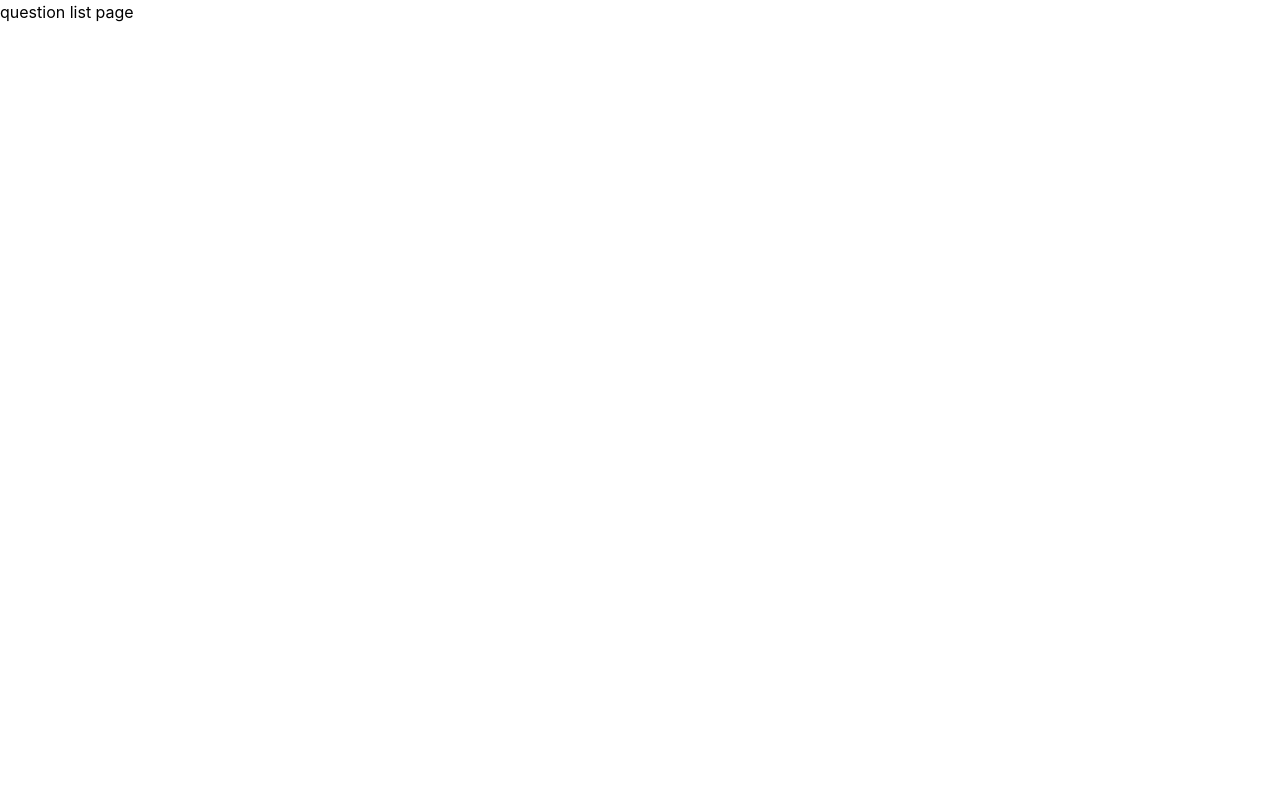
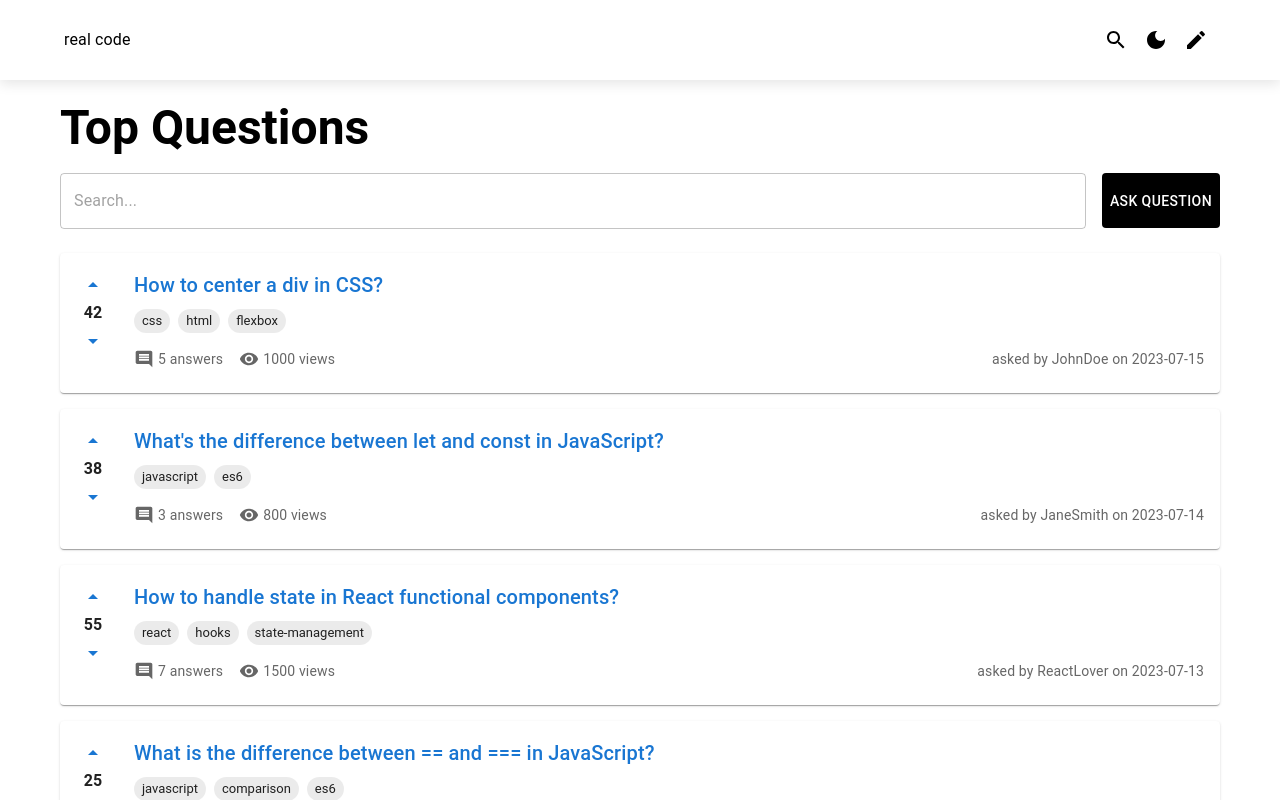
Before and after one commit to minkwan-1/react-nest, a React (Vite) app in the folder client/: page /question in a window 1280 px wide. Shown: the top 800 px of the page. Built offline with nearby package versions, Linux system fonts and the light colour scheme.

Commit message:
question list page mock-up

```diff
--- /dev/null
+++ b/client/src/components/question/QuestionCard.tsx
@@ -0,0 +1,107 @@
+import { useState } from "react";
+import {
+  Card,
+  CardContent,
+  Box,
+  Button,
+  Typography,
+  Chip,
+  Stack,
+} from "@mui/material";
+import {
+  ArrowDropUp,
+  ArrowDropDown,
+  Visibility,
+  Comment,
+} from "@mui/icons-material";
+import { useNavigate } from "react-router-dom";
+
+interface QuestionCardProps {
+  id: number;
+  title: string;
+  votes: number;
+  answers: number;
+  views: number;
+  tags: string[];
+  askedBy: string;
+  askedAt: string;
+}
+
+export function QuestionCard({
+  id,
+  title,
+  votes,
+  answers,
+  views,
+  tags,
+  askedBy,
+  askedAt,
+}: QuestionCardProps) {
+  const [voteCount, setVoteCount] = useState(votes);
+  const navigate = useNavigate();
+
+  const handleVote = (increment: number) => {
+    setVoteCount((prev) => prev + increment);
+  };
+
+  const navigateToQuestion = () => {
+    navigate(`/questions/${id}`);
+  };
+
+  return (
+    <Card sx={{ mb: 2 }}>
+      <CardContent sx={{ display: "flex", alignItems: "flex-start" }}>
+        {/* Vote Section */}
+        <Box sx={{ textAlign: "center", mr: 3 }}>
+          <Button
+            size="small"
+            onClick={() => handleVote(1)}
+            sx={{ minWidth: "unset" }}
+          >
+            <ArrowDropUp />
+          </Button>
+          <Typography fontWeight="bold">{voteCount}</Typography>
+          <Button
+            size="small"
+            onClick={() => handleVote(-1)}
+            sx={{ minWidth: "unset" }}
+          >
+            <ArrowDropDown />
+          </Button>
+        </Box>
+        {/* Content Section */}
+        <Box sx={{ flex: 1 }}>
+          <Box
+            onClick={navigateToQuestion}
+            sx={{
+              cursor: "pointer",
+              color: "primary.main",
+              textDecoration: "none",
+              "&:hover": { textDecoration: "underline" },
+            }}
+          >
+            <Typography variant="h6">{title}</Typography>
+          </Box>
+          <Stack direction="row" spacing={1} sx={{ mt: 1 }}>
+            {tags.map((tag) => (
+              <Chip key={tag} label={tag} size="small" />
+            ))}
+          </Stack>
+          <Typography
+            variant="body2"
+            color="textSecondary"
+            sx={{ display: "flex", alignItems: "center", mt: 2 }}
+          >
+            <Comment fontSize="small" sx={{ mr: 0.5 }} />
+            {answers} answers
+            <Visibility fontSize="small" sx={{ ml: 2, mr: 0.5 }} />
+            {views} views
+            <span style={{ marginLeft: "auto" }}>
+              asked by {askedBy} on {askedAt}
+            </span>
+          </Typography>
+        </Box>
+      </CardContent>
+    </Card>
+  );
+}
--- a/client/src/pages/QuestionListPage.tsx
+++ b/client/src/pages/QuestionListPage.tsx
@@ -1,5 +1,145 @@
-const QuestionListPage = () => {
-  return <div>question list page</div>;
-};
+import { TextField, Button, Box, Typography } from "@mui/material";
 
-export default QuestionListPage;
+import { PageContainer, ComponentWrapper } from "../components/layout/common";
+import { QuestionCard } from "../components/question/QuestionCard";
+
+const mockQuestions = [
+  {
+    id: 1,
+    title: "How to center a div in CSS?",
+    votes: 42,
+    answers: 5,
+    views: 1000,
+    tags: ["css", "html", "flexbox"],
+    askedBy: "JohnDoe",
+    askedAt: "2023-07-15",
+  },
+  {
+    id: 2,
+    title: "What's the difference between let and const in JavaScript?",
+    votes: 38,
+    answers: 3,
+    views: 800,
+    tags: ["javascript", "es6"],
+    askedBy: "JaneSmith",
+    askedAt: "2023-07-14",
+  },
+  {
+    id: 3,
+    title: "How to handle state in React functional components?",
+    votes: 55,
+    answers: 7,
+    views: 1500,
+    tags: ["react", "hooks", "state-management"],
+    askedBy: "ReactLover",
+    askedAt: "2023-07-13",
+  },
+  {
+    id: 4,
+    title: "What is the difference between == and === in JavaScript?",
+    votes: 25,
+    answers: 4,
+    views: 600,
+    tags: ["javascript", "comparison", "es6"],
+    askedBy: "CodeNinja",
+    askedAt: "2023-07-12",
+  },
+  {
+    id: 5,
+    title: "How to optimize a SQL query for better performance?",
+    votes: 65,
+    answers: 9,
+    views: 2500,
+    tags: ["sql", "database", "performance"],
+    askedBy: "DataGuru",
+    askedAt: "2023-07-11",
+  },
+  {
+    id: 6,
+    title: "What are the best practices for writing clean code?",
+    votes: 80,
+    answers: 12,
+    views: 3000,
+    tags: ["clean-code", "best-practices", "programming"],
+    askedBy: "CodeMaster",
+    askedAt: "2023-07-10",
+  },
+  {
+    id: 7,
+    title: "How to fix CORS issues in a React application?",
+    votes: 40,
+    answers: 6,
+    views: 1200,
+    tags: ["react", "cors", "api"],
+    askedBy: "FrontendFan",
+    askedAt: "2023-07-09",
+  },
+  {
+    id: 8,
+    title: "What is the difference between HTTP and HTTPS?",
+    votes: 30,
+    answers: 5,
+    views: 900,
+    tags: ["http", "https", "networking"],
+    askedBy: "WebDev",
+    askedAt: "2023-07-08",
+  },
+  {
+    id: 9,
+    title: "How to set up a Node.js server with Express?",
+    votes: 50,
+    answers: 8,
+    views: 1800,
+    tags: ["nodejs", "express", "server"],
+    askedBy: "BackendBuilder",
+    askedAt: "2023-07-07",
+  },
+  {
+    id: 10,
+    title: "What are React context and how to use it effectively?",
+    votes: 72,
+    answers: 10,
+    views: 2200,
+    tags: ["react", "context", "state-management"],
+    askedBy: "ReactPro",
+    askedAt: "2023-07-06",
+  },
+];
+
+export default function QuestionsPage() {
+  return (
+    <PageContainer>
+      <ComponentWrapper>
+        <Box sx={{ minWidth: "370px", padding: "20px" }}>
+          <Typography variant="h3" fontWeight="bold" gutterBottom>
+            Top Questions
+          </Typography>
+          <Box
+            sx={{
+              display: "flex",
+              justifyContent: "space-between",
+              alignItems: "center",
+              mb: 3,
+            }}
+          >
+            <TextField
+              variant="outlined"
+              placeholder="Search..."
+              sx={{ flex: 1, mr: 2 }}
+            />
+            <Button
+              sx={{ background: "black", color: "white", minHeight: "55px" }}
+            >
+              Ask Question
+            </Button>
+          </Box>
+          <Box>
+            {mockQuestions.map((question) => (
+              <QuestionCard key={question.id} {...question} />
+            ))}
+          </Box>
+        </Box>
+      </ComponentWrapper>
+    </PageContainer>
+  );
+}
```
